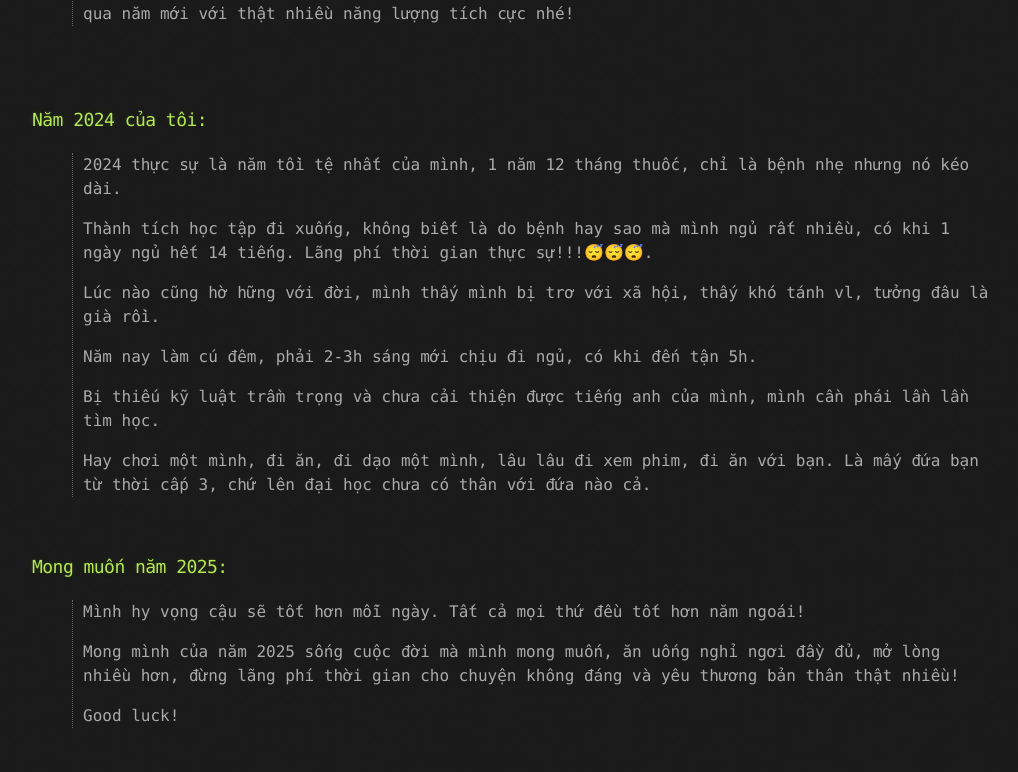
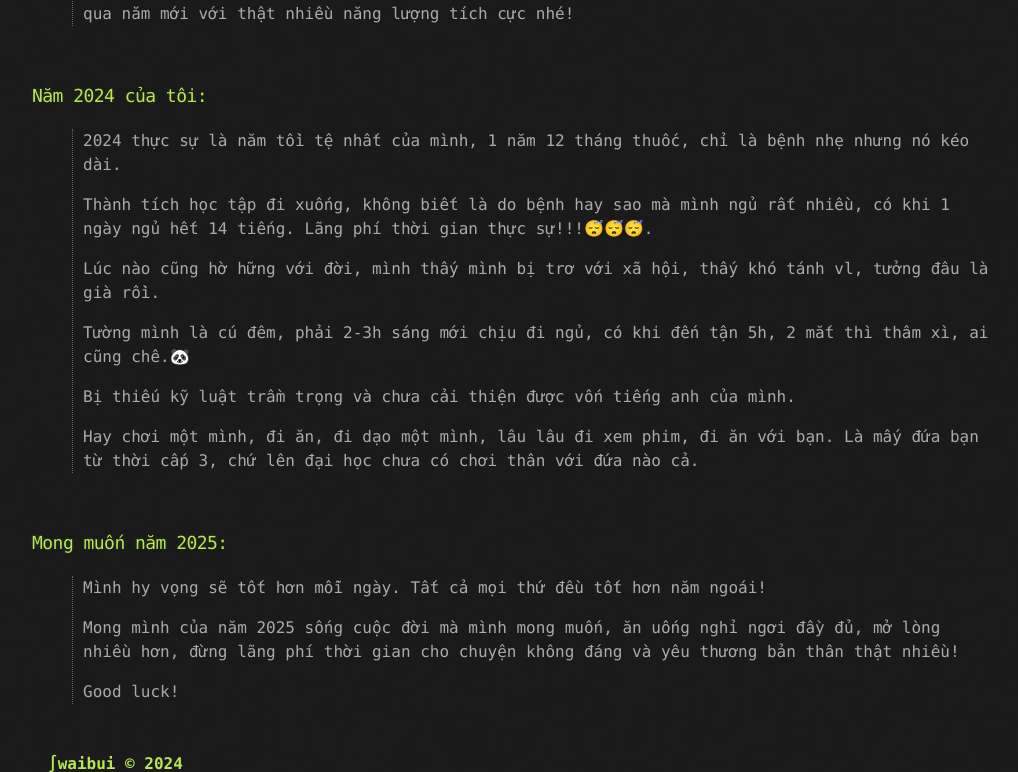
Before and after one commit to waibui/waibui.github.io, a Jekyll site: the page built from _posts/2025-01-01-happy-new-year.md, in a window 1280 px wide and 900 px high, scrolled down 897 px, cut to the strip 0-772 px from the top of the window. Shown: the whole strip, without its empty margins (108-1126 px from the left). Built offline with Jekyll 4.4.1, drawn with Linux system fonts in a browser that asks for light colours.

Commit message:
add post 2025-01-01

```diff
--- a/_posts/2025-01-01-happy-new-year.md
+++ b/_posts/2025-01-01-happy-new-year.md
@@ -16,7 +16,6 @@ tags:
 >
 
 <br>
-<br>
 
 ### Năm 2024 của tôi:
 > 2024 thực sự là năm tồi tệ nhất của mình, 1 năm 12 tháng thuốc, chỉ là bệnh nhẹ nhưng nó kéo dài.
@@ -25,17 +24,17 @@ tags:
 >
 > Lúc nào cũng hờ hững với đời, mình thấy mình bị trơ với xã hội, thấy khó tánh vl, tưởng đâu là già rồi.
 >
-> Năm nay làm cú đêm, phải 2-3h sáng mới chịu đi ngủ, có khi đến tận 5h.
+> Tường mình là cú đêm, phải 2-3h sáng mới chịu đi ngủ, có khi đến tận 5h, 2 mắt thì thâm xì, ai cũng chê.🐼
 >
-> Bị thiếu kỹ luật trầm trọng và chưa cải thiện được tiếng anh của mình, mình cần phái lần lần tìm học.
+> Bị thiếu kỹ luật trầm trọng và chưa cải thiện được vốn tiếng anh của mình.
 >
-> Hay chơi một mình, đi ăn, đi dạo một mình, lâu lâu đi xem phim, đi ăn với bạn. Là mấy đứa bạn từ thời cấp 3, chứ lên đại học chưa có thân với đứa nào cả.
+> Hay chơi một mình, đi ăn, đi dạo một mình, lâu lâu đi xem phim, đi ăn với bạn. Là mấy đứa bạn từ thời cấp 3, chứ lên đại học chưa có chơi thân với đứa nào cả.
 >
 
 <br>
 
 ### Mong muốn năm 2025:
-> Mình hy vọng cậu sẽ tốt hơn mỗi ngày. Tất cả mọi thứ đều tốt hơn năm ngoái!
+> Mình hy vọng sẽ tốt hơn mỗi ngày. Tất cả mọi thứ đều tốt hơn năm ngoái!
 >
 >  Mong mình của năm 2025 sống cuộc đời mà mình mong muốn, ăn uống nghỉ ngơi đầy đủ, mở lòng nhiều hơn, đừng lãng phí thời gian cho chuyện không đáng và yêu thương bản thân thật nhiều!
 >
```
